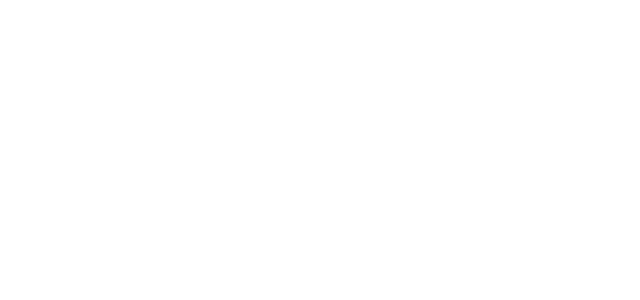
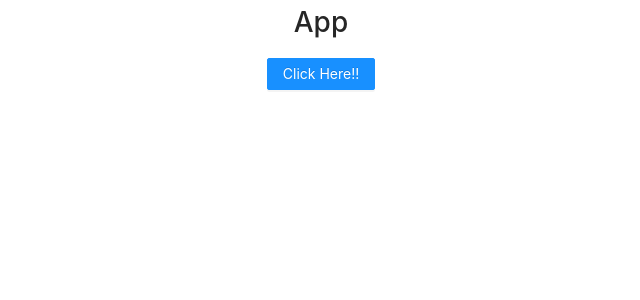
Before and after one commit to robert-laws/react-front-to-back-may-2020-learning, a React (Create React App) app: page / in a window 1280 px wide. Shown: the top 300 px of the page, without its empty margins (319-959 px from the left). Built offline with nearby package versions, Linux system fonts and the light colour scheme.

Commit message:
add antd support

```diff
--- a/src/App.js
+++ b/src/App.js
@@ -1,11 +1,17 @@
 import React from 'react';
-
+import { Button, message } from 'antd';
 import './App.scss';
+import './App.less';
 
 function App() {
+  const handleClick = () => {
+    message.info('Welcome to the App');
+  }
+
   return (
     <div className="App">
-
+      <h1>App</h1>
+      <Button type='primary' onClick={handleClick}>Click Here!!</Button>
     </div>
   );
 }
--- /dev/null
+++ b/src/App.less
@@ -0,0 +1 @@
+@import '~antd/dist/antd.less';
```
Also changed, not shown: craco.config.js.js (added, +15 -0 lines), package.json (+6 -3 lines), 1 other file (tests, documents, lock files or other folders).
